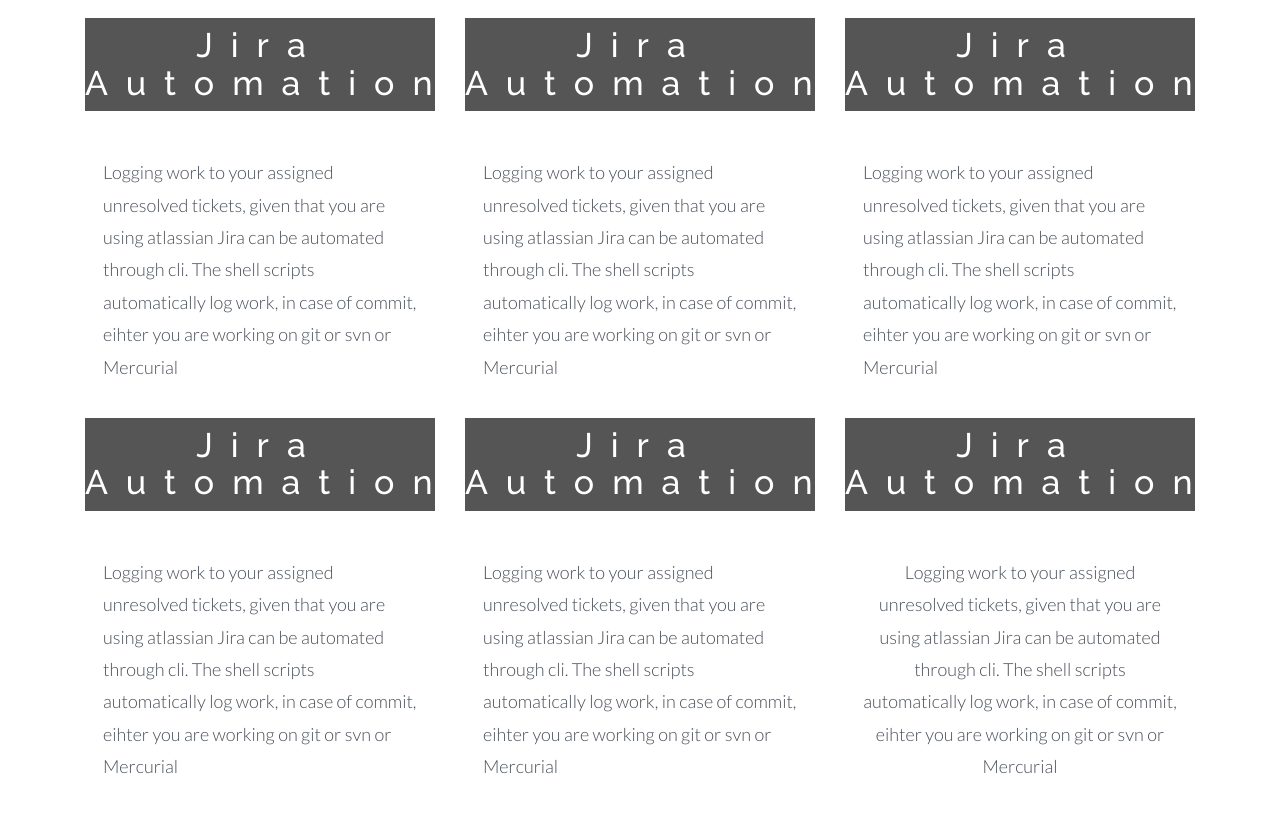
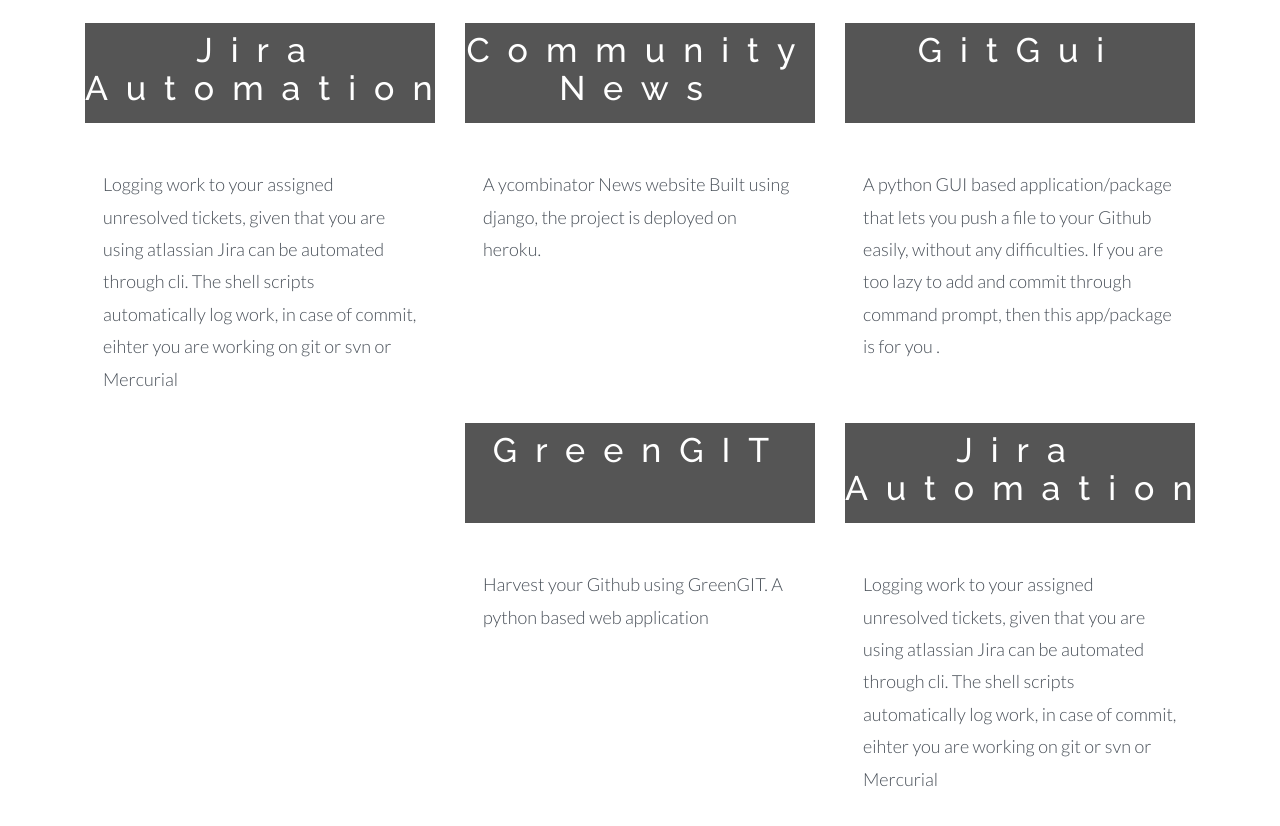
Before and after one commit to Rahul91/website, a plain HTML site: page index.html in a window 1280 px wide. Shown: the part 4020-4846 px from the top of the page. Drawn offline with Linux system fonts and the light colour scheme.

Commit message:
Fixed project frame issue

```diff
--- a/css/style.css
+++ b/css/style.css
@@ -409,6 +409,7 @@
 padding: 9px 0;
 font-size: 32px;
 font-weight: 600;
+min-height: 100px;
 }
 .work-grid h2{
 margin:0;
@@ -421,6 +422,7 @@
 .work-grid-info {
 background:#ffffff;
 padding: 20px 18px;
+min-height: 285px;
 }
 .work-grid-info h4{
   font-family: 'Lato', sans-serif;
@@ -518,6 +520,7 @@
 	text-align: center;
 	min-height:1404px;
     padding: 140px 0 0px 0;
+min-height: 285px;
 }
 #portfolio p {
   font-family: 'Lato', sans-serif;
@@ -526,6 +529,7 @@
   font-size: 18px;
   color: #ffffff;
   font-weight: 300;
+  min-height: 100px;
 }
 .gallery-section h3{
    margin: 0;
@@ -2401,6 +2405,9 @@
 	  width: 31.4%;
 	  margin-right: 20px;
 		padding-bottom: 5px;
+		min-height: 500px;
+		padding-bottom: 15px;
+		opacity: .8;
 	}
 	.w-grid:nth-child(3) {
 	margin-right:0;
@@ -2414,10 +2421,11 @@
 	}
 	.work-grid-info p {
 	  font-size: 14px;
+		min-height:1000px;
 	}
 	.work-grid-info {
 	  padding: 16px 10px;
-		min-height:190px;
+		min-height:1000px;
 		text-align:left;
 	}
 	.services-back {
--- a/index.html
+++ b/index.html
@@ -198,6 +198,7 @@
 								 $(document).on('scroll', function() {
 									if($(this).scrollTop()>=$('#my-skill').position().top){
 										if (display == 0){
+											display = 1;
 											for (var i = 1; i <= 7; i++) {
 												var child = document.getElementById('circles-' + i)
 												if (i == 1){
@@ -221,43 +222,14 @@
 													width:      10,
 													number:   	percentage / 1,
 													text:       '%',
-													duration:    800,
+													duration:    1500,
 													colors:     colors[i - 1]
 												});
+											setTimeout(function(){}, 1000);
 											}
 										}
-										display += 1;
 									}
 								})
-
-								// for (var i = 1; i <= 7; i++) {
-								// 	var child = document.getElementById('circles-' + i)
-								// 	if (i == 1){
-								// 		percentage = 90;
-								// 	}else if (i == 2){
-								// 		percentage = 75;
-								// 	}else if (i == 3){
-								// 		percentage = 85;
-								// 	}else if (i == 4){
-								// 		percentage = 70;
-								// 	}else if (i == 5){
-								// 		percentage = 80;
-								// 	}else{
-								// 		percentage = 90;
-								// 	}
-
-								// 	Circles.create({
-								// 		id:         child.id,
-								// 		percentage: percentage,
-								// 		radius:     80,
-								// 		width:      10,
-								// 		number:   	percentage / 1,
-								// 		text:       '%',
-								// 		duration:    3000,
-								// 		colors:     colors[i - 1]
-								// 	});
-								// }
-
 				</script>
 		</div>
 	</div>
@@ -435,14 +407,9 @@
 <!--portfolio-->
 <div class="gallery-section text-center" id="portfolio">
 	<div class="container">
-		<h3>PORTFOLIO</h3>
+		<h3>PROJECTS</h3>
 		<div class="strip text-center"><img src="images/port.png" alt=" "/></div>
-		<p>You think water moves fast? You should see ice. It moves like it has a mind.
-		Like it knows it killed the world once and got a taste for murder. After the avalanche,
-		it took us a week to climb out. Now, I don't know exactly when we turned on each other,
-		but I know that seven of us survived the slide and only five made it out. Now we took an
-		oath, that I'm breaking now. We said we'd say it was the snow that killed the other two,
-		but it wasn't. Nature is lethal but it doesn't hold a candle to man.</p>
+		<p>The following projects are live on github, majorly just hobby projects.</p>
 		<div class="gallery-grids">
 			<div class="top-gallery">
 				<!--<div class="col-md-4 gallery-grid">
@@ -458,8 +425,8 @@
 				<div class="col-md-4 w-grid" style="padding-bottom: 15px; opacity: .8;">
 					<div class="work-grid-project">
 						<h3>Jira Automation</h3>
-						<div class="work-grid-info" style="min-height:200px; text-align:left;">
-							<a href="http://rahul91.github.io/GitGui/" target="_blank"><p>
+						<div class="work-grid-info" style="text-align:left;">
+							<a href="http://rahul91.github.io/Jira-Automation/" target="_blank"><p>
 								Logging work to your assigned unresolved tickets, given that you are using atlassian Jira can be automated through cli.
 								The shell scripts automatically log work, in case of commit, eihter you are working on git or svn or Mercurial
 								</a></p>
@@ -468,41 +435,40 @@
 				</div>
 				<div class="col-md-4 w-grid" style="padding-bottom: 15px; opacity: .8;">
 					<div class="work-grid-project">
-						<h3>Jira Automation</h3>
-						<div class="work-grid-info" style="min-height:200px; text-align:left;">
-							<a href="http://rahul91.github.io/GitGui/" target="_blank"><p>
-								Logging work to your assigned unresolved tickets, given that you are using atlassian Jira can be automated through cli.
-								The shell scripts automatically log work, in case of commit, eihter you are working on git or svn or Mercurial
+						<h3>Community News</h3>
+						<div class="work-grid-info" style="text-align:left;">
+							<a href="http://rahul91.github.io/CommunityNewsPortal/" target="_blank"><p>
+								A ycombinator News website Built using django, the project is deployed on heroku.
 							</a></p>
 						</div>
 					</div>
 				</div>
 				<div class="col-md-4 w-grid" style="padding-bottom: 15px; opacity: .8;">
 					<div class="work-grid-project">
-						<h3>Jira Automation</h3>
-						<div class="work-grid-info" style="min-height:200px; text-align:left;">
+						<h3>GitGui</h3>
+						<div class="work-grid-info" style="text-align:left;">
 							<a href="http://rahul91.github.io/GitGui/" target="_blank"><p>
-								Logging work to your assigned unresolved tickets, given that you are using atlassian Jira can be automated through cli.
-								The shell scripts automatically log work, in case of commit, eihter you are working on git or svn or Mercurial
+							A python GUI based application/package that lets you push a file to your Github
+							easily, without any difficulties. If you are
+							too lazy to add and commit through command prompt, then this app/package is for you .
 							</a></p>
 						</div>
 					</div>
 				</div>
 				<div class="col-md-4 w-grid" style="padding-bottom: 15px; opacity: .8;">
 					<div class="work-grid-project">
-						<h3>Jira Automation</h3>
-						<div class="work-grid-info" style="min-height:200px; text-align:left;">
-							<a href="http://rahul91.github.io/GitGui/" target="_blank"><p>
-								Logging work to your assigned unresolved tickets, given that you are using atlassian Jira can be automated through cli.
-								The shell scripts automatically log work, in case of commit, eihter you are working on git or svn or Mercurial
-								</a></p>
+						<h3>GreenGIT</h3>
+						<div class="work-grid-info" style="text-align:left;">
+							<a href="http://rahul91.github.io/GreenGIT/" target="_blank"><p>
+								Harvest your Github using GreenGIT. A
+								python based web application</a></p>
 						</div>
 					</div>
 				</div>
 				<div class="col-md-4 w-grid" style="padding-bottom: 15px; opacity: .8;">
 					<div class="work-grid-project">
 						<h3>Jira Automation</h3>
-						<div class="work-grid-info" style="min-height:200px; text-align:left;">
+						<div class="work-grid-info" style="text-align:left;">
 							<a href="http://rahul91.github.io/GitGui/" target="_blank"><p>
 								Logging work to your assigned unresolved tickets, given that you are using atlassian Jira can be automated through cli.
 								The shell scripts automatically log work, in case of commit, eihter you are working on git or svn or Mercurial
```
Lines whose indentation alone changed are shown as unchanged.
